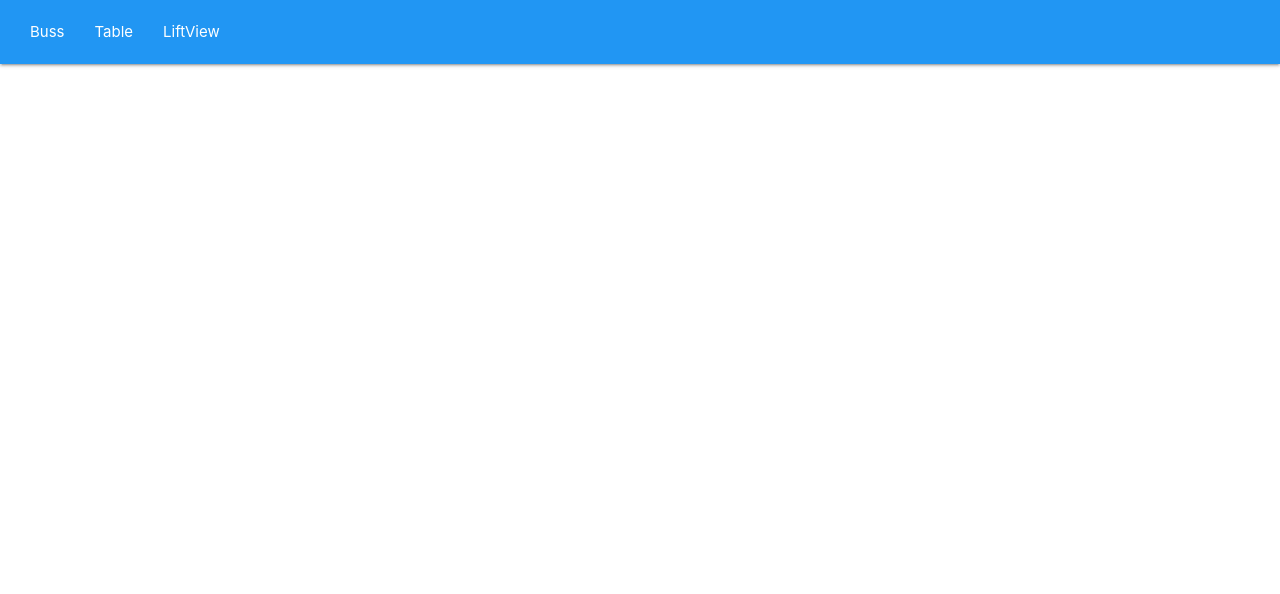
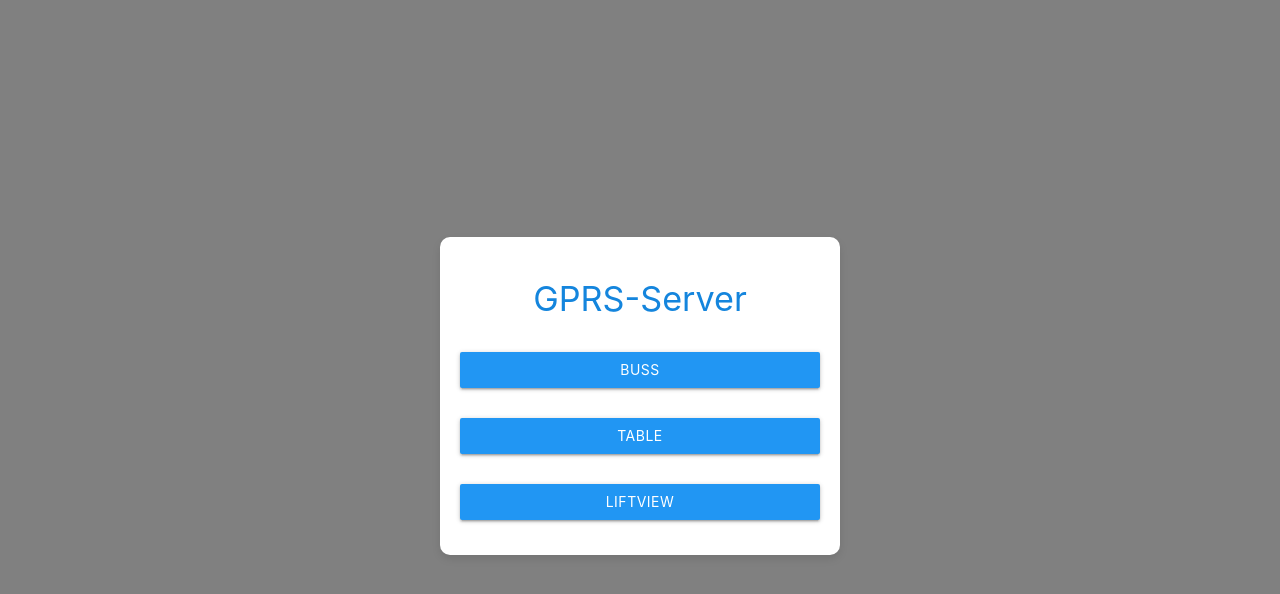
Before and after one commit to Darantars/MVP_Modbus_GPRS_MonitoringServer, a plain HTML site: page wwwroot/html/Home.html in a window 1280 px wide. Drawn offline with nearby package versions, Linux system fonts and the light colour scheme.

Commit message:
Заглушка для раздела Home

```diff
--- a/wwwroot/html/Home.html
+++ b/wwwroot/html/Home.html
@@ -5,6 +5,53 @@
     <title>GPRS</title>
     <!-- Materialize CSS -->
     <link href="https://cdnjs.cloudflare.com/ajax/libs/materialize/1.0.0/css/materialize.min.css" rel="stylesheet">
+    <style>
+        body {
+            background-color: #808080;
+        }
+
+        .menu-container {
+            display: flex;
+            justify-content: center;
+            align-items: center;
+            height: 100vh;
+        }
+
+        .menu-card {
+            width: 400px;
+            padding: 20px;
+            border-radius: 10px;
+            box-shadow: 0 4px 8px rgba(0, 0, 0, 0.1);
+            display: flex;
+            flex-direction: column;
+            align-items: center;
+        }
+
+            .menu-card h4 {
+                color: #1485dd;
+                text-align: center;
+                margin-bottom: 20px;
+            }
+
+            .menu-card .input-field {
+                margin-bottom: 20px;
+            }
+
+            .menu-card .btn {
+                width: 100%;
+                margin: 15px;
+            }
+
+        /* Переопределение стандартной подсветки на голубой цвет */
+        .input-field input:focus {
+            border-bottom: 2px solid #2196F3 !important; /* Голубой цвет */
+            box-shadow: 0 1px 0 0 #2196F3 !important; /* Голубой цвет */
+        }
+
+            .input-field input:focus + label {
+                color: #2196F3 !important; /* Голубой цвет */
+            }
+    </style>
     <!-- Materialize JavaScript -->
     <script src="https://cdnjs.cloudflare.com/ajax/libs/materialize/1.0.0/js/materialize.min.js"></script>
     <script>
@@ -20,19 +67,15 @@
     </script>
 </head>
 <body>
-    <header>
-        <nav class="waves-effect waves-light blue">
-            <div class="nav-wrapper">
-                <ul id="nav" style=" margin-inline:15px ;" class="left hide-on-med-and-down">
-                    <li><a href="#" onclick="Server()">Buss </a></li>
-                    <li><a href="#" onclick="Table()">Table</a></li>
-                    <li><a href="#" onclick="LiftView()">LiftView</a></li>
-                </ul>
-            </div>
-        </nav>
-    </header>
-    <div class="container">
+    <div class="menu-container">
+        <div class="card menu-card">
+            <h4>GPRS-Server</h4>
+                <a class="btn waves-effect waves-light blue" href="#" onclick="Server()">Buss</a>
 
-    </div>
+                <a class="btn waves-effect waves-light blue" href="#" onclick="Table()">Table</a>
+
+                <a class="btn waves-effect waves-light blue" href="#" onclick="LiftView()">LiftView</a>
+        </div>
 </body>
+
 </html>
```
